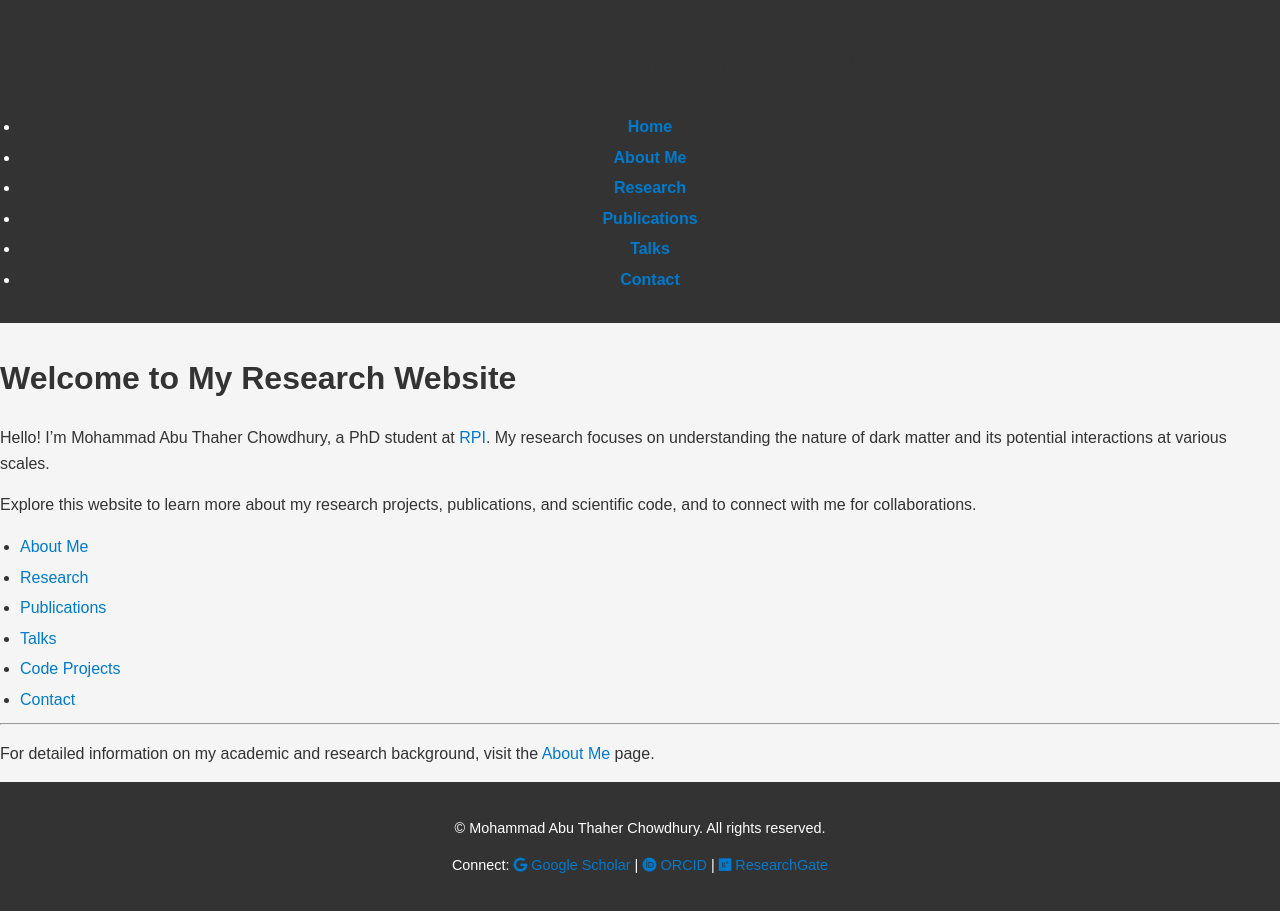
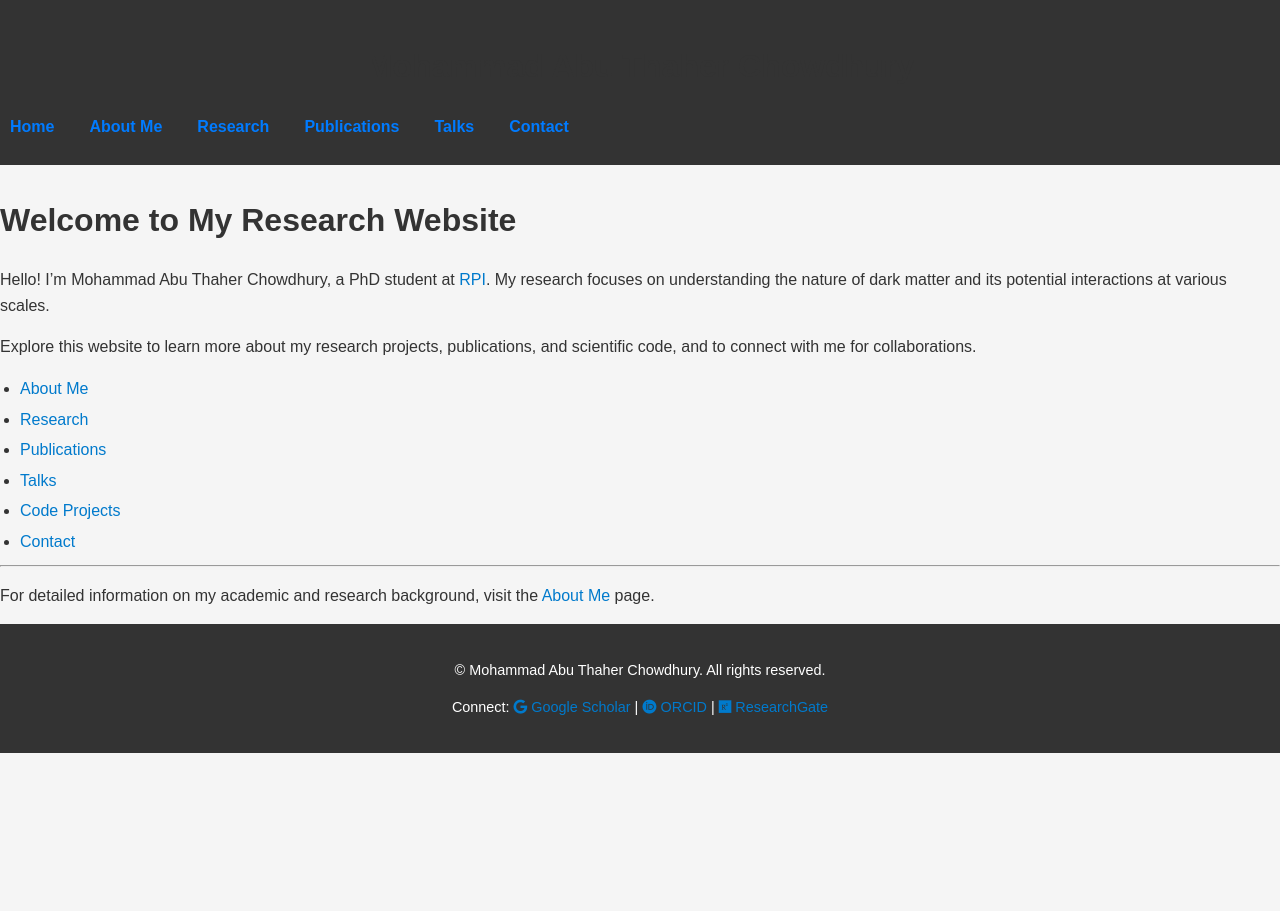
Before and after one commit to matc-thaher/website, a Jekyll site: the page built from index.md, in a window 1280 px wide. Built offline with Jekyll 4.4.1, drawn with Linux system fonts in a browser that asks for light colours.

Commit message:
Update style.css

```diff
--- a/assets/css/style.css
+++ b/assets/css/style.css
@@ -41,6 +41,27 @@
 
 header nav a:hover {
     color: #005fa3;
+}
+
+/* For horizontal navigation */
+nav ul {
+    list-style-type: none; /* Remove bullets */
+    padding: 0;
+    margin: 0;
+    display: flex; /* Display items in a row */
+}
+
+nav ul li {
+    margin-right: 15px; /* Space between links */
+}
+
+nav ul li a {
+    text-decoration: none; /* Remove underline */
+    color: #007bff; /* Link color */
+}
+
+nav ul li a:hover {
+    text-decoration: underline; /* Optional hover effect */
 }
 
 /* Links and Buttons */
```
